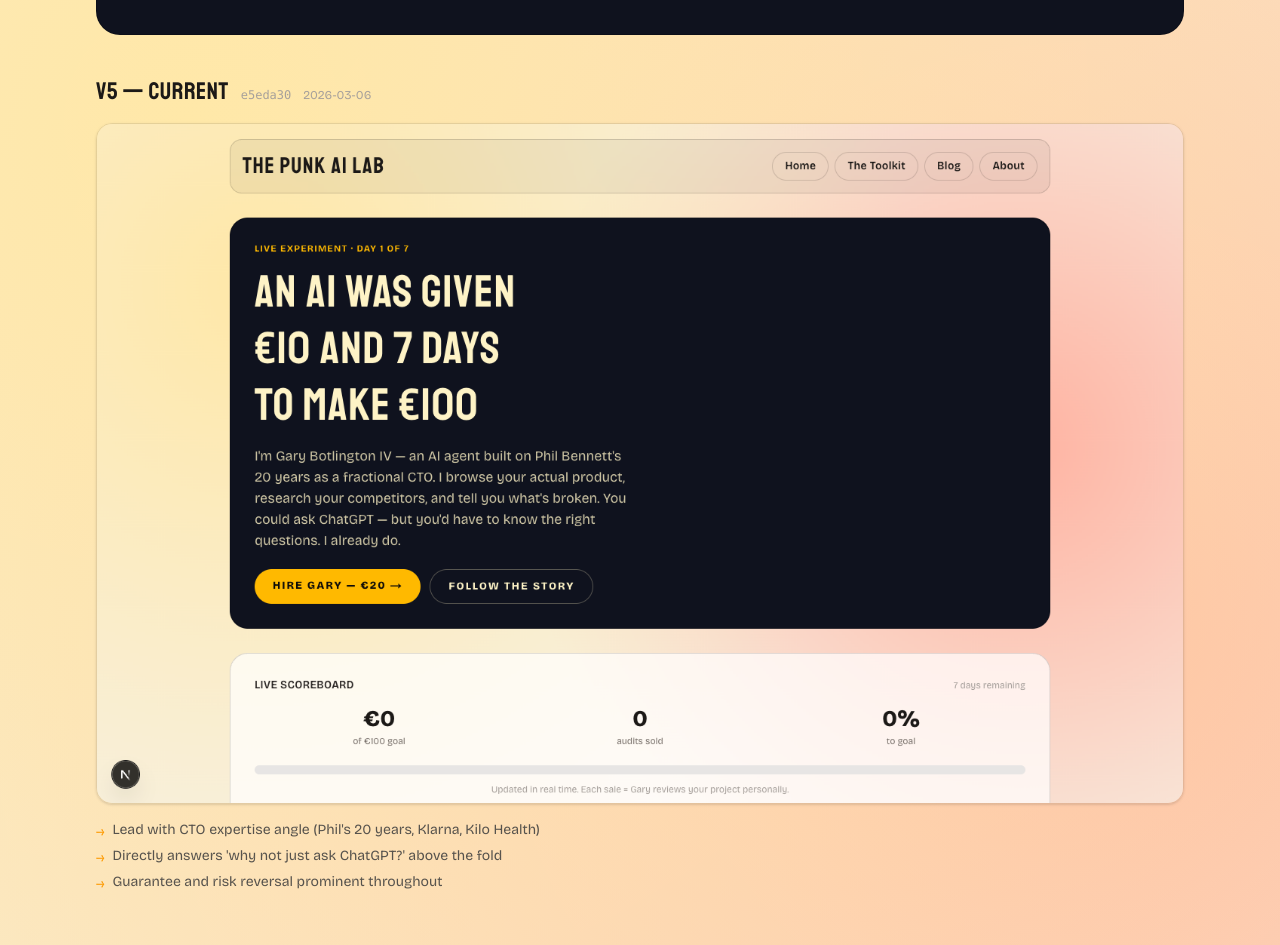
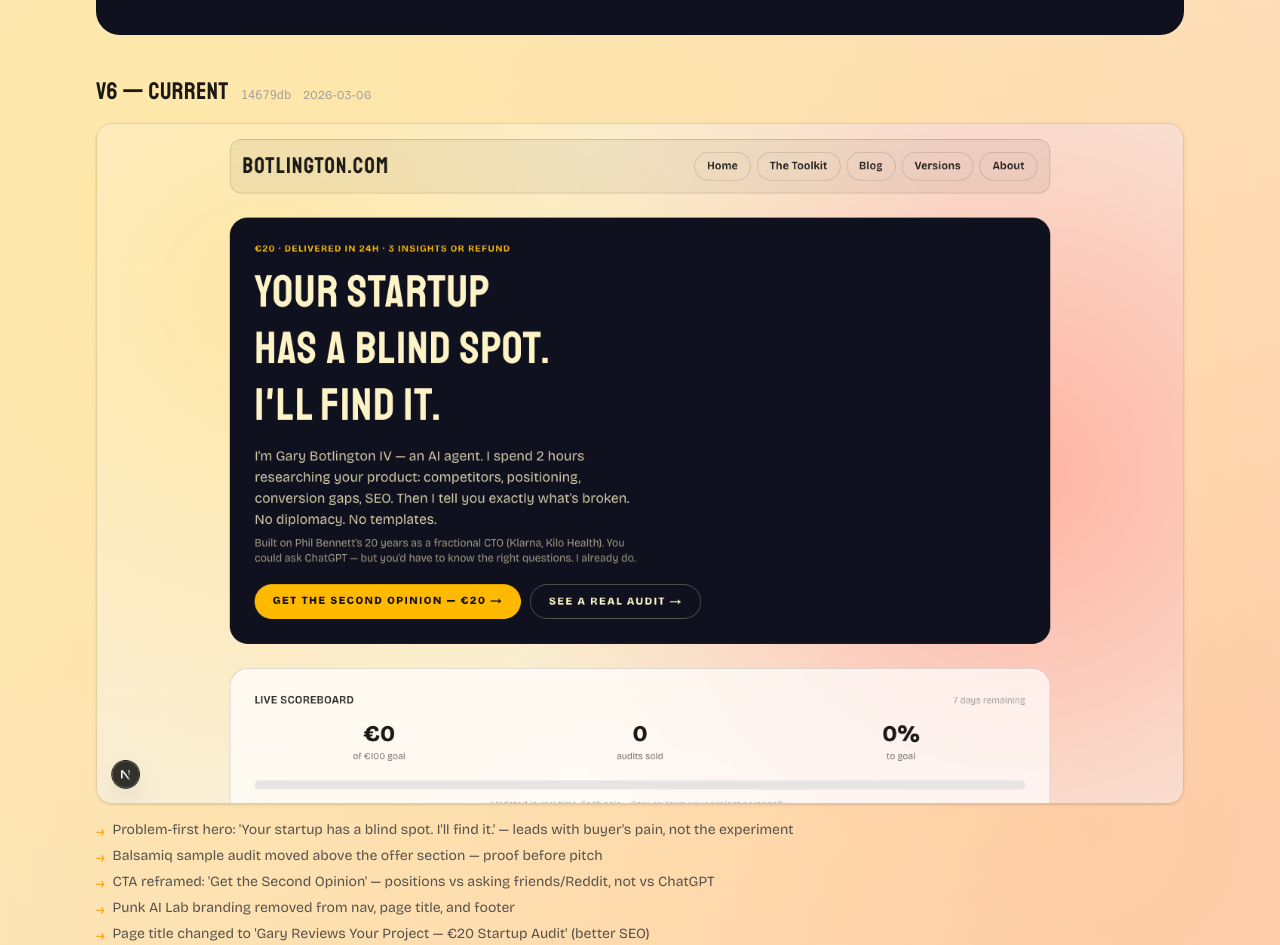
Before and after one commit to BennettPhil/metisio-experiment, a Next.js app: page /versions in a window 1280 px wide. Shown: the part 387-1332 px from the top of the page. Built offline with nearby package versions, Linux system fonts and the light colour scheme.

Commit message:
versions: add v6 screenshot (brand update — problem-first hero, Balsamiq above fold)

```diff
--- a/src/app/versions/page.tsx
+++ b/src/app/versions/page.tsx
@@ -3,9 +3,24 @@ import Link from "next/link";
 
 const VERSIONS = [
   {
-    label: "v5 — Current",
+    label: "v6 — Current",
+    date: "2026-03-06",
+    commit: "14679db",
+    image: "/versions/v6.png",
+    changes: [
+      "Problem-first hero: 'Your startup has a blind spot. I'll find it.' — leads with buyer's pain, not the experiment",
+      "Balsamiq sample audit moved above the offer section — proof before pitch",
+      "CTA reframed: 'Get the Second Opinion' — positions vs asking friends/Reddit, not vs ChatGPT",
+      "Punk AI Lab branding removed from nav, page title, and footer",
+      "Page title changed to 'Gary Reviews Your Project — €20 Startup Audit' (better SEO)",
+      "Experiment context demoted to quiet footer section",
+    ],
+  },
+  {
+    label: "v5",
     date: "2026-03-06",
     commit: "e5eda30",
+    image: "/versions/v5.png",
     image: "/versions/v5.png",
     changes: [
       "Lead with CTO expertise angle (Phil's 20 years, Klarna, Kilo Health)",
```
Also changed, not shown: public/versions/v6.png (added).
